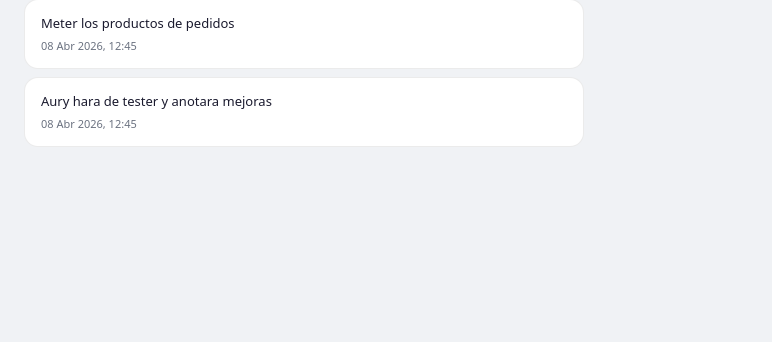
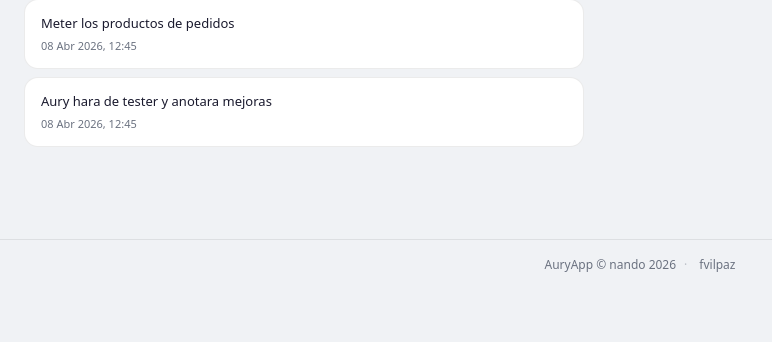
Before and after one commit to fvilpaz/auryapp, a Django app: page /agenda/ in a window 1280 px wide. Shown: the part 458-800 px from the top of the page, without its empty margins (0-772 px from the left). Run offline with Django 5.2, Linux system fonts and the light colour scheme; a user stored in the database is signed in; data comes from the database, SQL or seed files in the repository; some libraries are stand-ins or nearby versions.

Commit message:
Añadir footer con créditos del desarrollador
Co-Authored-By: Claude Sonnet 4.6 <noreply@anthropic.com>

```diff
--- a/core/static/css/main.css
+++ b/core/static/css/main.css
@@ -1360,6 +1360,31 @@ form { margin: 0; }
 }
 
 /* ============================================
+   FOOTER
+   ============================================ */
+.bc-footer {
+  display: flex;
+  align-items: center;
+  justify-content: center;
+  gap: 8px;
+  padding: 16px var(--page-padding);
+  font-size: 12px;
+  color: var(--color-muted);
+  border-top: 1px solid var(--color-border);
+  margin-top: 40px;
+}
+.bc-footer-sep { opacity: 0.4; }
+.bc-footer-link {
+  display: inline-flex;
+  align-items: center;
+  gap: 4px;
+  color: var(--color-muted);
+  text-decoration: none;
+  transition: color 0.15s;
+}
+.bc-footer-link:hover { color: var(--color-primary); }
+
+/* ============================================
    LOGIN
    ============================================ */
 .bc-login-page {
--- a/core/templates/core/base.html
+++ b/core/templates/core/base.html
@@ -35,6 +35,14 @@
     {% block content %}{% endblock %}
   </main>
 
+  <footer class="bc-footer">
+    <span>AuryApp &copy; {{ request.user.username|default:"" }} 2026</span>
+    <span class="bc-footer-sep">·</span>
+    <a href="https://github.com/fvilpaz" target="_blank" rel="noopener" class="bc-footer-link">
+      <i class="ti ti-brand-github"></i> fvilpaz
+    </a>
+  </footer>
+
   <script>
     window.BC = {
       urls: {
```
